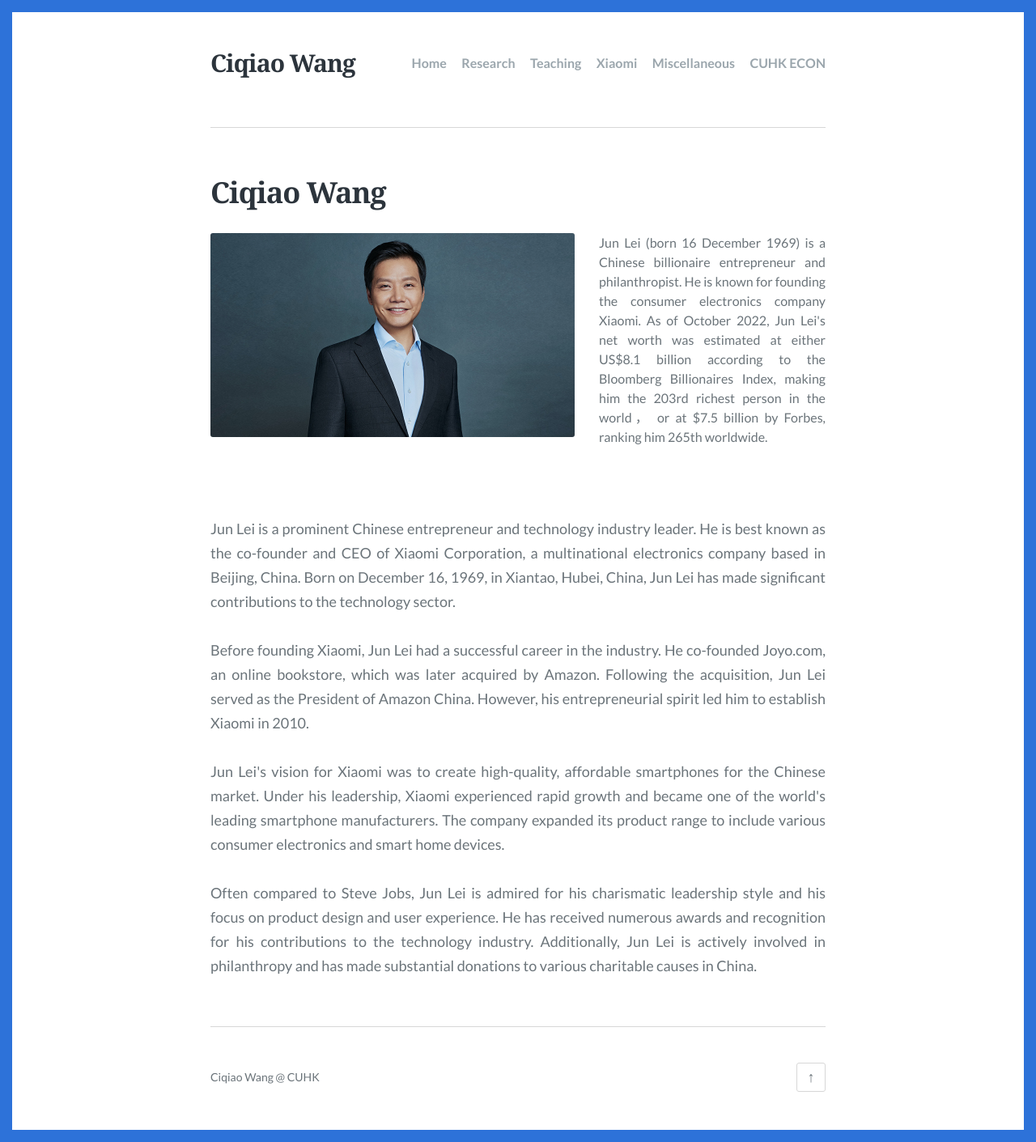
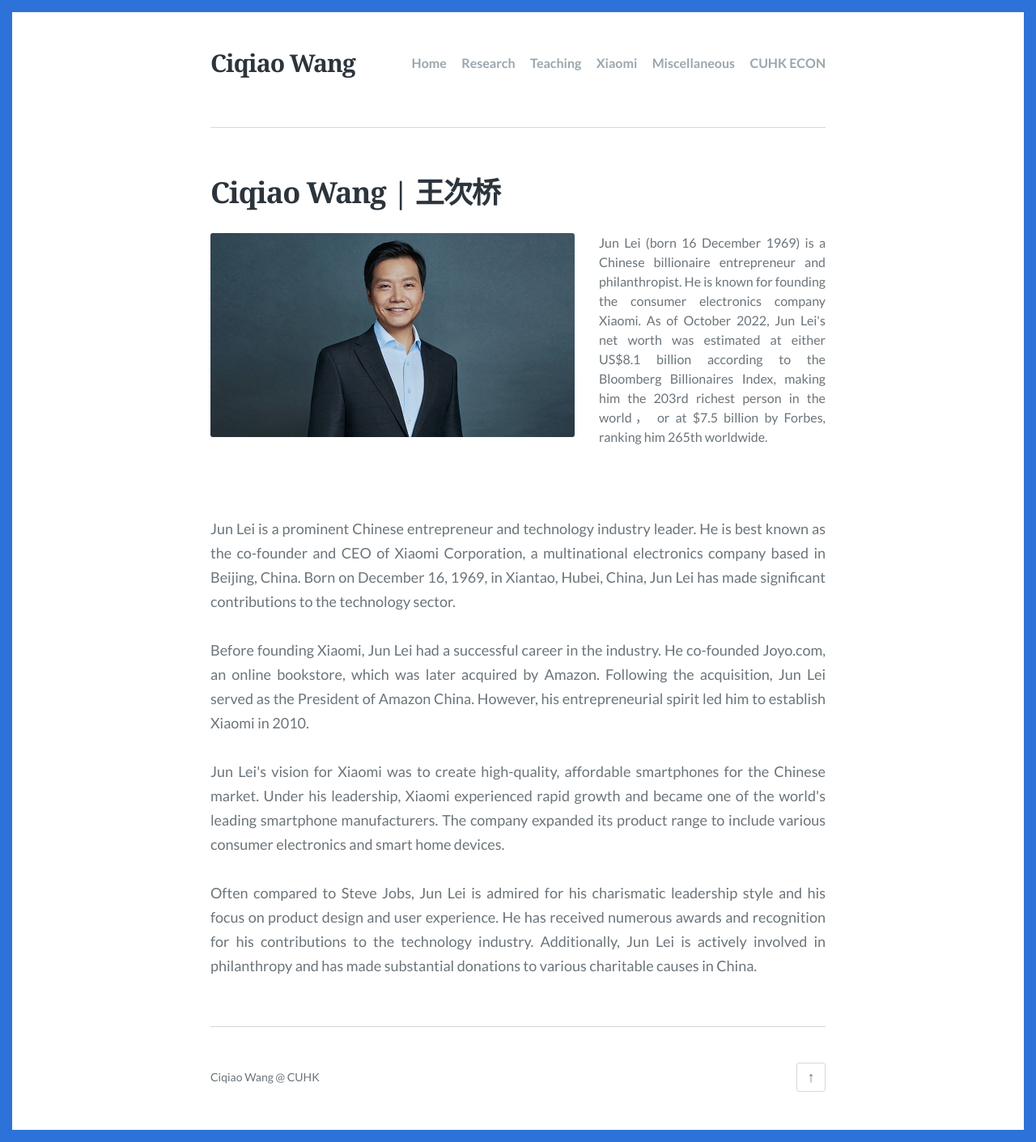
Before and after one commit to ciqiaowang/ciqiaowang.github.io, a Jekyll site: the page built from index.html, in a window 1280 px wide. Shown: the whole page at 81% size. Built offline with Jekyll 4.4.1, drawn with Linux system fonts in a browser that asks for light colours; the list of posts is cut into pages by our own code.

Commit message:
Update index.html

```diff
--- a/index.html
+++ b/index.html
@@ -1,6 +1,6 @@
 ---
 layout: page
-title: Ciqiao Wang
+title: Ciqiao Wang | 王次桥
 description: Home
 permalink: /index.html
 feature_image:
```
